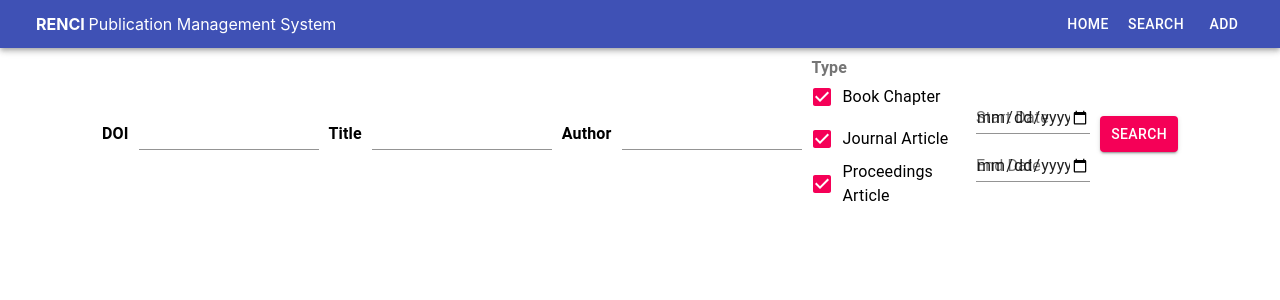
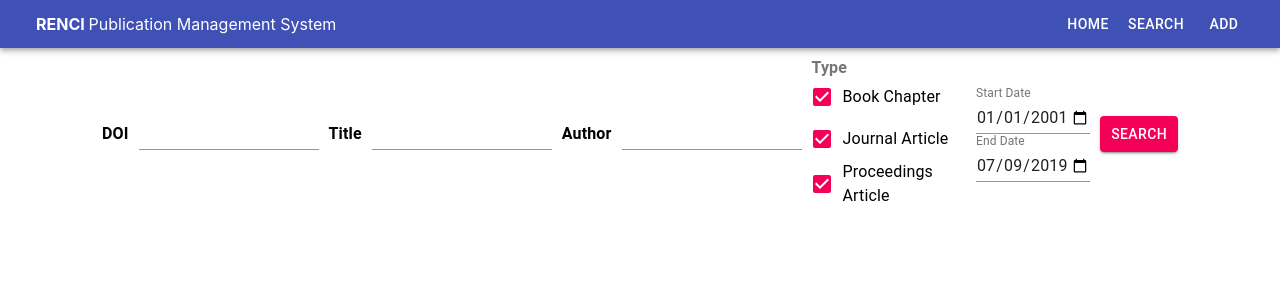
Before and after one commit to connectbo/Publication-Management-System-RENCI, a React (Create React App) app in the folder frontend/: page /search in a window 1280 px wide. Shown: the top 300 px of the page. Built offline with nearby package versions, Linux system fonts and the light colour scheme.

Commit message:
Change Time Period Selection View

```diff
--- a/frontend/src/components/Search.js
+++ b/frontend/src/components/Search.js
@@ -39,10 +39,10 @@ function Search() {
   const [author, setAuthorState] = useState('');
   const [pubArray, setpubArrayState] = useState([]);
   const [status, setStatusState] = useState('');
-  const [sdate, setSDate] = useState('');
-  const [edate, setEDate] = useState('');
+  const [sdate, setSDate] = useState('2001-01-01');
+  const [edate, setEDate] = useState('2019-07-09');
 
-  const [type, setTypeState] =  useState({
+  const [type, setTypeState] = useState({
     book: true,
     journal: true,
     proceedings: true,
@@ -77,16 +77,16 @@ function Search() {
     console.log(type);
   }
 
-  function typetoString(){
-    for(let atype in type){
-      if(type[atype]===true){
-        typeString = typeString+atype.substr(0,1);
+  function typetoString() {
+    for (let atype in type) {
+      if (type[atype] === true) {
+        typeString = typeString + atype.substr(0, 1);
       }
     }
   }
 
   const handleSubmit = event => {
-    if(ref!==''){
+    if (ref !== '') {
       console.log('visited');
       fetch(`http://localhost:5000/reference/${ref}`)
         .then(res => res.json())
@@ -94,7 +94,7 @@ function Search() {
           setpubArrayState([data]);
         })
     }
-    else{
+    else {
       setStatusState('Searching by ' + title + " " + author);
       event.preventDefault();
       typetoString();
@@ -121,8 +121,12 @@ function Search() {
           </FormGroup>
         </FormControl>
         <FormControl>
-          <TextField className={classes.input} id="sdate" label="Start Date" type="date" default="01-01-2001" value={sdate} onChange={handle_sdate_Change}></TextField>
-          <TextField className={classes.input} id="edate" label="End Date" type="date" default="09-07-2018" value={edate} onChange={handle_edate_Change}></TextField>
+          <TextField className={classes.input} id="sdate" label="Start Date" type="date" value={sdate} onChange={handle_sdate_Change} InputLabelProps={{
+            shrink: true,
+          }} ></TextField>
+          <TextField className={classes.input} id="edate" label="End Date" type="date" value={edate} onChange={handle_edate_Change} InputLabelProps={{
+            shrink: true,
+          }}></TextField>
         </FormControl>
         <Button className={classes.subButton} variant="contained" color="secondary" onClick={handleSubmit}>
           Search </Button>
```
Lines whose indentation alone changed are shown as unchanged.
